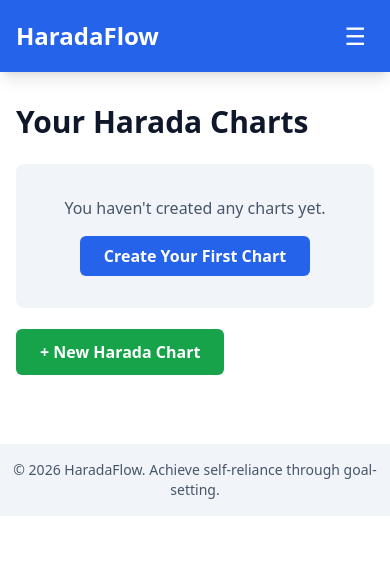
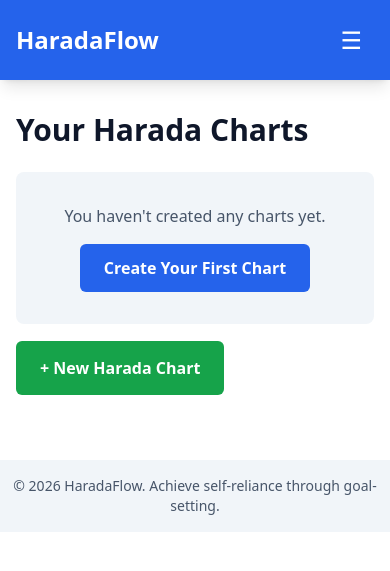
Before and after one commit to chrys/harada.global, a Django app: page /dashboard/ in a window 390 px wide. Shown: the top 571 px of the page. Run offline with Django 5.2, Linux system fonts and the light colour scheme; a user stored in the database is signed in; data comes from the database, SQL or seed files in the repository; some libraries are stand-ins or nearby versions.

Commit message:
style(mobile): Ensure all interactive elements meet 44x44px touch target requirement

```diff
--- a/templates/accounts/dashboard.html
+++ b/templates/accounts/dashboard.html
@@ -23,15 +23,15 @@
                     </p>
                     <div class="flex gap-2">
                         {% if chart.is_draft %}
-                            <a href="{% url 'wizard_step1' chart.id %}" class="flex-1 bg-blue-600 hover:bg-blue-700 text-white font-bold py-2 px-4 rounded-md text-center text-sm">
+                            <a href="{% url 'wizard_step1' chart.id %}" class="flex-1 bg-blue-600 hover:bg-blue-700 text-white font-bold py-3 px-4 rounded-md text-center text-sm">
                                 Continue Wizard
                             </a>
                         {% else %}
-                            <a href="{% url 'matrix_view' chart.id %}" class="flex-1 bg-blue-600 hover:bg-blue-700 text-white font-bold py-2 px-4 rounded-md text-center text-sm">
+                            <a href="{% url 'matrix_view' chart.id %}" class="flex-1 bg-blue-600 hover:bg-blue-700 text-white font-bold py-3 px-4 rounded-md text-center text-sm">
                                 View Chart
                             </a>
                         {% endif %}
-                        <button onclick="deleteChart({{ chart.id }}, '{{ chart.title|escapejs }}')" class="bg-red-600 hover:bg-red-700 text-white font-bold py-2 px-4 rounded-md text-sm">
+                        <button onclick="deleteChart({{ chart.id }}, '{{ chart.title|escapejs }}')" class="bg-red-600 hover:bg-red-700 text-white font-bold py-3 px-4 rounded-md text-sm">
                             Delete
                         </button>
                     </div>
@@ -41,7 +41,7 @@
     {% else %}
         <div class="bg-slate-100 dark:bg-slate-800 rounded-lg p-8 text-center">
             <p class="text-slate-600 dark:text-slate-400 mb-4">You haven't created any charts yet.</p>
-            <a href="{% url 'wizard_start' %}" class="inline-block bg-blue-600 hover:bg-blue-700 text-white font-bold py-2 px-6 rounded-md">
+            <a href="{% url 'wizard_start' %}" class="inline-block bg-blue-600 hover:bg-blue-700 text-white font-bold py-3 px-6 rounded-md">
                 Create Your First Chart
             </a>
         </div>
@@ -49,7 +49,7 @@
 </div>
 
 <div class="mt-8">
-    <a href="{% url 'wizard_start' %}" class="bg-green-600 hover:bg-green-700 text-white font-bold py-3 px-6 rounded-md">
+    <a href="{% url 'wizard_start' %}" class="bg-green-600 hover:bg-green-700 text-white font-bold py-4 px-6 rounded-md">
         + New Harada Chart
     </a>
 </div>
--- a/templates/base.html
+++ b/templates/base.html
@@ -42,26 +42,26 @@
             <h1 class="text-2xl font-bold"><a href="/">HaradaFlow</a></h1>
 
             <!-- Hamburger button (mobile only) -->
-            <button id="mobile-menu-btn" class="md:hidden p-2 rounded hover:bg-blue-700 text-2xl leading-none"
+            <button id="mobile-menu-btn" class="md:hidden p-3 rounded hover:bg-blue-700 text-2xl leading-none"
                 aria-label="Toggle menu">☰</button>
 
             <!-- Desktop nav -->
             <div class="hidden md:flex gap-6 items-center">
                 <div class="relative group">
-                    <button class="hover:bg-blue-700 px-3 py-2 rounded text-sm font-medium">The Harada Method</button>
+                    <button class="hover:bg-blue-700 px-4 py-3 rounded text-sm font-medium">The Harada Method</button>
                     <div
                         class="hidden group-hover:block absolute left-0 mt-0 w-48 bg-white dark:bg-slate-800 text-slate-900 dark:text-white rounded-md shadow-lg z-10">
                         <a href="/method/long-term-goal"
-                            class="block px-4 py-2 hover:bg-blue-100 dark:hover:bg-slate-700 text-sm">Long Term Goal</a>
+                            class="block px-4 py-3 hover:bg-blue-100 dark:hover:bg-slate-700 text-sm">Long Term Goal</a>
                         <a href="/method/five-pillars"
-                            class="block px-4 py-2 hover:bg-blue-100 dark:hover:bg-slate-700 text-sm border-t border-slate-200 dark:border-slate-600">Five
+                            class="block px-4 py-3 hover:bg-blue-100 dark:hover:bg-slate-700 text-sm border-t border-slate-200 dark:border-slate-600">Five
                             Pillars</a>
                         <a href="/method/64-tasks"
-                            class="block px-4 py-2 hover:bg-blue-100 dark:hover:bg-slate-700 text-sm border-t border-slate-200 dark:border-slate-600">64
+                            class="block px-4 py-3 hover:bg-blue-100 dark:hover:bg-slate-700 text-sm border-t border-slate-200 dark:border-slate-600">64
                             Tasks</a>
                     </div>
                 </div>
-                <a href="/dashboard/" class="hover:bg-blue-700 px-3 py-2 rounded text-sm font-medium">Dashboard</a>
+                <a href="/dashboard/" class="hover:bg-blue-700 px-4 py-3 rounded text-sm font-medium">Dashboard</a>
                 <div id="user-button" class="flex gap-4"></div>
             </div>
         </div>
@@ -70,19 +70,19 @@
         <div id="mobile-menu" class="hidden md:hidden border-t border-blue-500 px-4 pb-4 pt-2 space-y-1">
             <div>
                 <button id="mobile-method-toggle"
-                    class="w-full text-left hover:bg-blue-700 px-3 py-2 rounded text-sm font-medium flex justify-between items-center">
+                    class="w-full text-left hover:bg-blue-700 px-4 py-3 rounded text-sm font-medium flex justify-between items-center">
                     The Harada Method <span id="mobile-method-arrow" class="text-xs ml-2">▼</span>
                 </button>
                 <div id="mobile-method-submenu" class="hidden pl-4 space-y-1">
-                    <a href="/method/long-term-goal" class="block px-3 py-2 hover:bg-blue-700 rounded text-sm">Long Term
+                    <a href="/method/long-term-goal" class="block px-4 py-3 hover:bg-blue-700 rounded text-sm">Long Term
                         Goal</a>
-                    <a href="/method/five-pillars" class="block px-3 py-2 hover:bg-blue-700 rounded text-sm">Five
+                    <a href="/method/five-pillars" class="block px-4 py-3 hover:bg-blue-700 rounded text-sm">Five
                         Pillars</a>
-                    <a href="/method/64-tasks" class="block px-3 py-2 hover:bg-blue-700 rounded text-sm">64 Tasks</a>
+                    <a href="/method/64-tasks" class="block px-4 py-3 hover:bg-blue-700 rounded text-sm">64 Tasks</a>
                 </div>
             </div>
-            <a href="/dashboard/" class="block hover:bg-blue-700 px-3 py-2 rounded text-sm font-medium">Dashboard</a>
-            <div id="user-button-mobile" class="px-3 py-2 flex gap-4"></div>
+            <a href="/dashboard/" class="block hover:bg-blue-700 px-4 py-3 rounded text-sm font-medium">Dashboard</a>
+            <div id="user-button-mobile" class="px-4 py-3 flex gap-4"></div>
         </div>
     </nav>
 
--- a/templates/home.html
+++ b/templates/home.html
@@ -18,7 +18,7 @@
                 <input type="text" id="goal-input" placeholder="What's your big goal for 2026?" required
                     class="flex-1 px-6 py-4 rounded-lg border border-slate-300 dark:border-slate-600 dark:bg-slate-700 dark:text-white focus:outline-none focus:ring-2 focus:ring-blue-500" />
                 <button type="submit" id="generate-btn"
-                    class="bg-gradient-to-r from-blue-600 to-blue-500 hover:from-blue-700 hover:to-blue-600 text-white font-bold py-4 px-8 rounded-lg shadow-lg transition-all duration-200 transform hover:scale-105 whitespace-nowrap disabled:opacity-50 disabled:cursor-not-allowed">
+                    class="bg-gradient-to-r from-blue-600 to-blue-500 hover:from-blue-700 hover:to-blue-600 text-white font-bold py-4 px-8 rounded-lg shadow-lg transition-all duration-200 transform hover:scale-105 whitespace-nowrap disabled:opacity-50 disabled:cursor-not-allowed min-h-[44px]">
                     💫 Generate Plan
                 </button>
             </div>
--- a/templates/matrix/pillar_modal.html
+++ b/templates/matrix/pillar_modal.html
@@ -29,11 +29,11 @@
             </div>
 
             <div class="flex gap-4 pt-4">
-                <button type="submit" class="flex-1 bg-blue-600 hover:bg-blue-700 text-white font-bold py-2 rounded-md">
+                <button type="submit" class="flex-1 bg-blue-600 hover:bg-blue-700 text-white font-bold py-3 rounded-md">
                     Save
                 </button>
                 <button type="button" onclick="this.closest('.fixed').remove()"
-                    class="flex-1 bg-slate-300 dark:bg-slate-600 hover:bg-slate-400 dark:hover:bg-slate-500 text-slate-900 dark:text-white font-bold py-2 rounded-md">
+                    class="flex-1 bg-slate-300 dark:bg-slate-600 hover:bg-slate-400 dark:hover:bg-slate-500 text-slate-900 dark:text-white font-bold py-3 rounded-md">
                     Close
                 </button>
             </div>
--- a/templates/matrix/task_create_modal.html
+++ b/templates/matrix/task_create_modal.html
@@ -41,11 +41,11 @@
             </div>
 
             <div class="flex gap-4 pt-4">
-                <button type="submit" class="flex-1 bg-blue-600 hover:bg-blue-700 text-white font-bold py-2 rounded-md">
+                <button type="submit" class="flex-1 bg-blue-600 hover:bg-blue-700 text-white font-bold py-3 rounded-md">
                     Save
                 </button>
                 <button type="button" onclick="this.closest('.fixed').remove()"
-                    class="flex-1 bg-slate-300 dark:bg-slate-600 hover:bg-slate-400 dark:hover:bg-slate-500 text-slate-900 dark:text-white font-bold py-2 rounded-md">
+                    class="flex-1 bg-slate-300 dark:bg-slate-600 hover:bg-slate-400 dark:hover:bg-slate-500 text-slate-900 dark:text-white font-bold py-3 rounded-md">
                     Close
                 </button>
             </div>
--- a/templates/matrix/task_modal.html
+++ b/templates/matrix/task_modal.html
@@ -52,7 +52,7 @@
                 <textarea id="comment-textarea" name="content" rows="3" placeholder="Add a comment..." required
                     class="w-full px-3 py-2 border border-slate-300 dark:border-slate-600 rounded-md dark:bg-slate-700 mb-2"></textarea>
                 <button type="submit"
-                    class="bg-blue-600 hover:bg-blue-700 text-white font-medium py-2 px-4 rounded-md text-sm">
+                    class="bg-blue-600 hover:bg-blue-700 text-white font-medium py-3 px-4 rounded-md text-sm">
                     Add Comment
                 </button>
             </form>
@@ -76,11 +76,11 @@
 
         <!-- Action Buttons at Bottom -->
         <div class="flex gap-4 pt-6 border-t border-slate-300 dark:border-slate-700">
-            <button type="submit" form="task-form" class="flex-1 bg-blue-600 hover:bg-blue-700 text-white font-bold py-2 rounded-md">
+            <button type="submit" form="task-form" class="flex-1 bg-blue-600 hover:bg-blue-700 text-white font-bold py-3 rounded-md">
                 Save
             </button>
             <button type="button" onclick="this.closest('.fixed').remove()"
-                class="flex-1 bg-slate-300 dark:bg-slate-600 hover:bg-slate-400 dark:hover:bg-slate-500 text-slate-900 dark:text-white font-bold py-2 rounded-md">
+                class="flex-1 bg-slate-300 dark:bg-slate-600 hover:bg-slate-400 dark:hover:bg-slate-500 text-slate-900 dark:text-white font-bold py-3 rounded-md">
                 Close
             </button>
         </div>
--- a/templates/matrix/view.html
+++ b/templates/matrix/view.html
@@ -50,7 +50,7 @@
 <div id="modal-container"></div>
 
 <div class="mt-8 flex gap-4">
-    <a href="{% url 'dashboard' %}" class="bg-slate-600 hover:bg-slate-700 text-white font-bold py-2 px-4 rounded-md">
+    <a href="{% url 'dashboard' %}" class="bg-slate-600 hover:bg-slate-700 text-white font-bold py-3 px-6 rounded-md">
         Back to Dashboard
     </a>
 </div>
```
Also changed, not shown: Tests/unit/matrix/test_responsive.py (+5 -3 lines).
